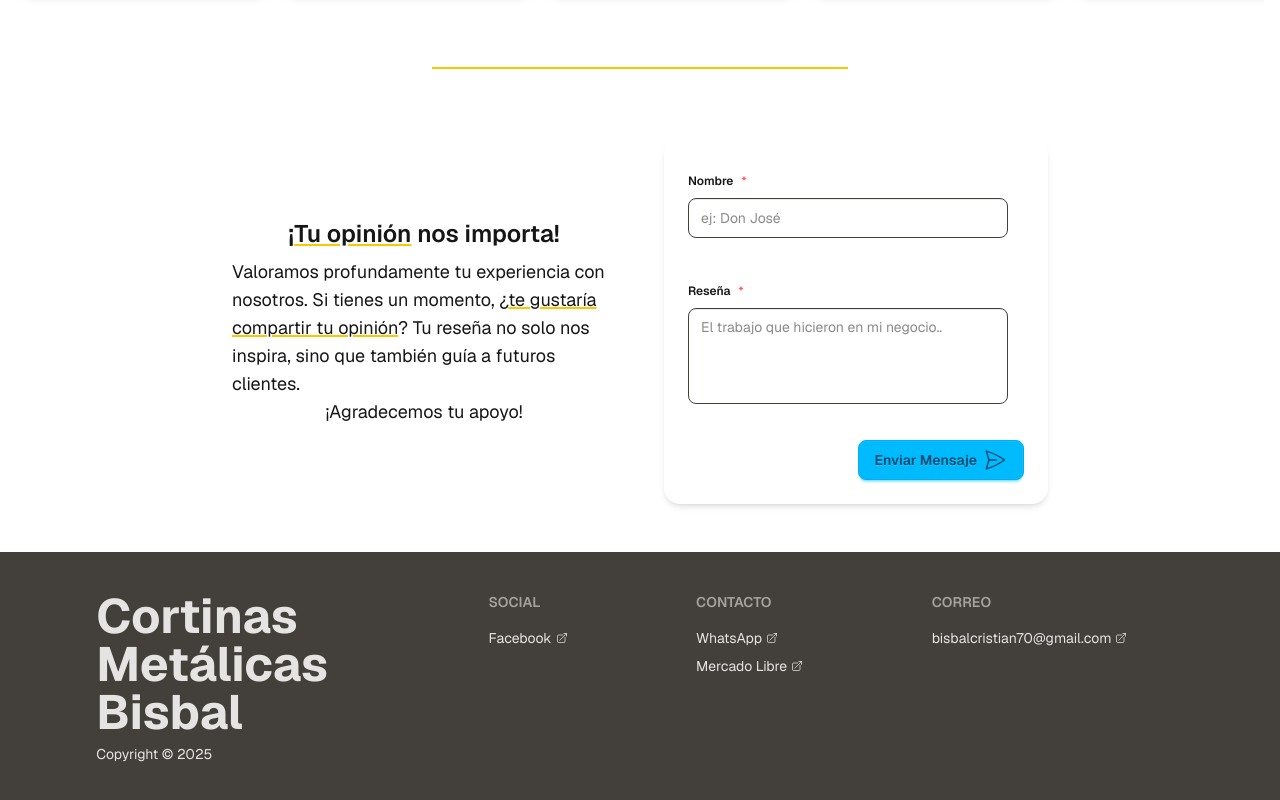
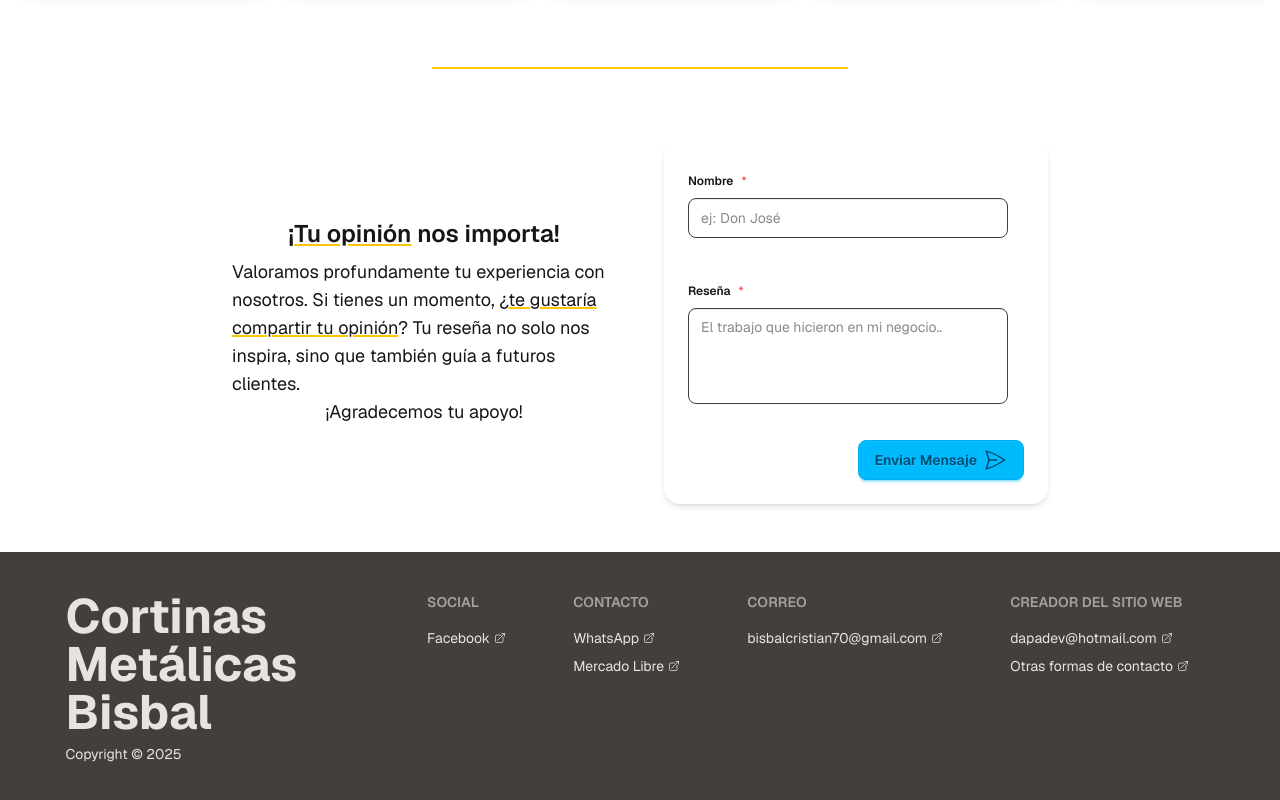
Before and after one commit to dapabe/cortinas-metalicas-bisbal, a Next.js app: page / in a window 1280 px wide. Shown: the part 3411-4211 px from the top of the page. Built offline with nearby package versions, Linux system fonts and the light colour scheme.

Commit message:
feat: add site creator section with contact information in footer

```diff
--- a/src/components/sections/Footer.jsx
+++ b/src/components/sections/Footer.jsx
@@ -1,5 +1,3 @@
-"use client";
-
 import Link from "next/link";
 import { OpenMail } from "../OpenMail";
 import { ArrowTopRightOnSquareIcon } from "@heroicons/react/24/outline";
@@ -59,6 +57,26 @@ export function Footer() {
 					<ArrowTopRightOnSquareIcon className="size-3 inline-block" />
 				</div>
 			</nav>
+
+			<nav aria-label="Creador del sitio web">
+				<h3 className="footer-title">Creador del sitio web</h3>
+				<div className="inline-flex items-center gap-x-1">
+					<OpenMail email="dapadev@hotmail.com" />
+					<ArrowTopRightOnSquareIcon className="size-3 inline-block" />
+				</div>
+				<div className="inline-flex items-center gap-x-1">
+					<Link
+						aria-label="Link hacia otras formas de contacto del creador"
+						href="https://linktr.ee/denzere"
+						target="_blank"
+						rel="noopener noreferrer"
+						className="link link-hover inline-flex items-center gap-x-1"
+					>
+						Otras formas de contacto
+					</Link>
+					<ArrowTopRightOnSquareIcon className="size-3 inline-block" />
+				</div>
+			</nav>
 		</footer>
 	);
 }
```
